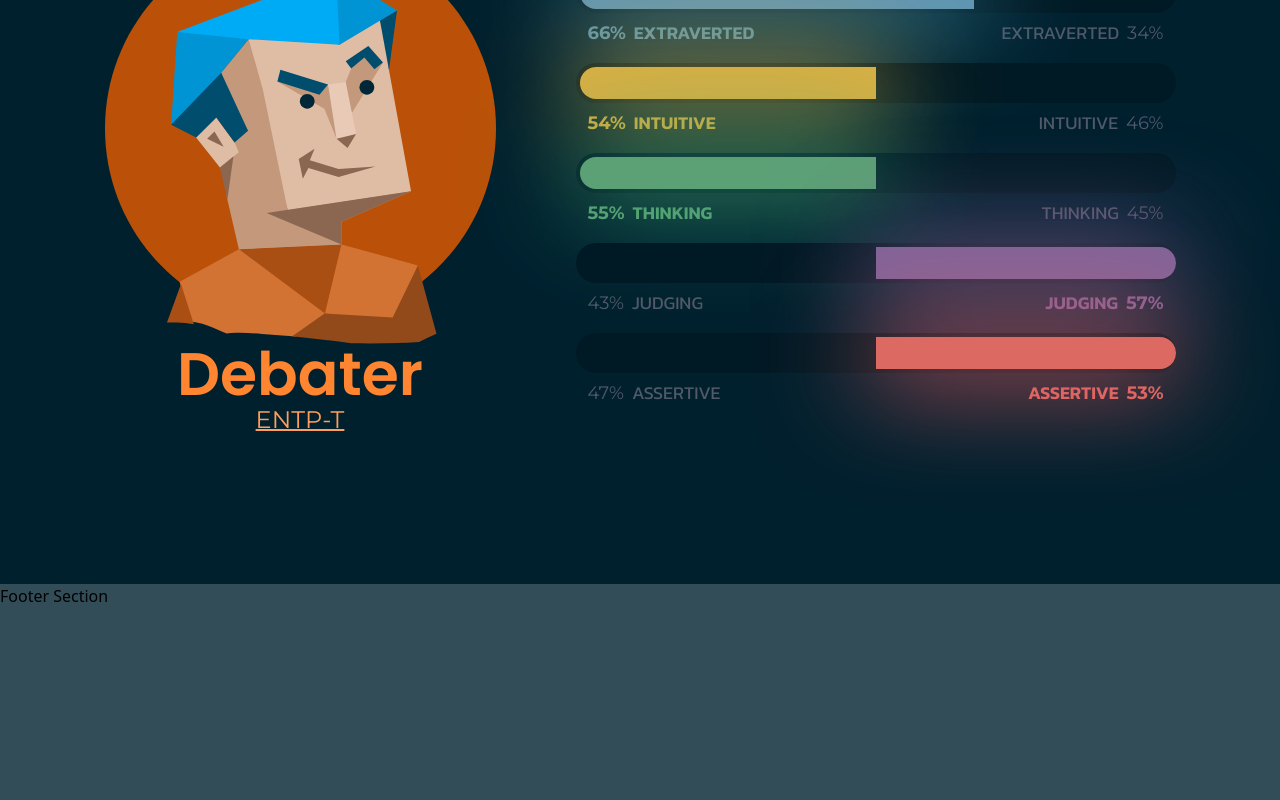
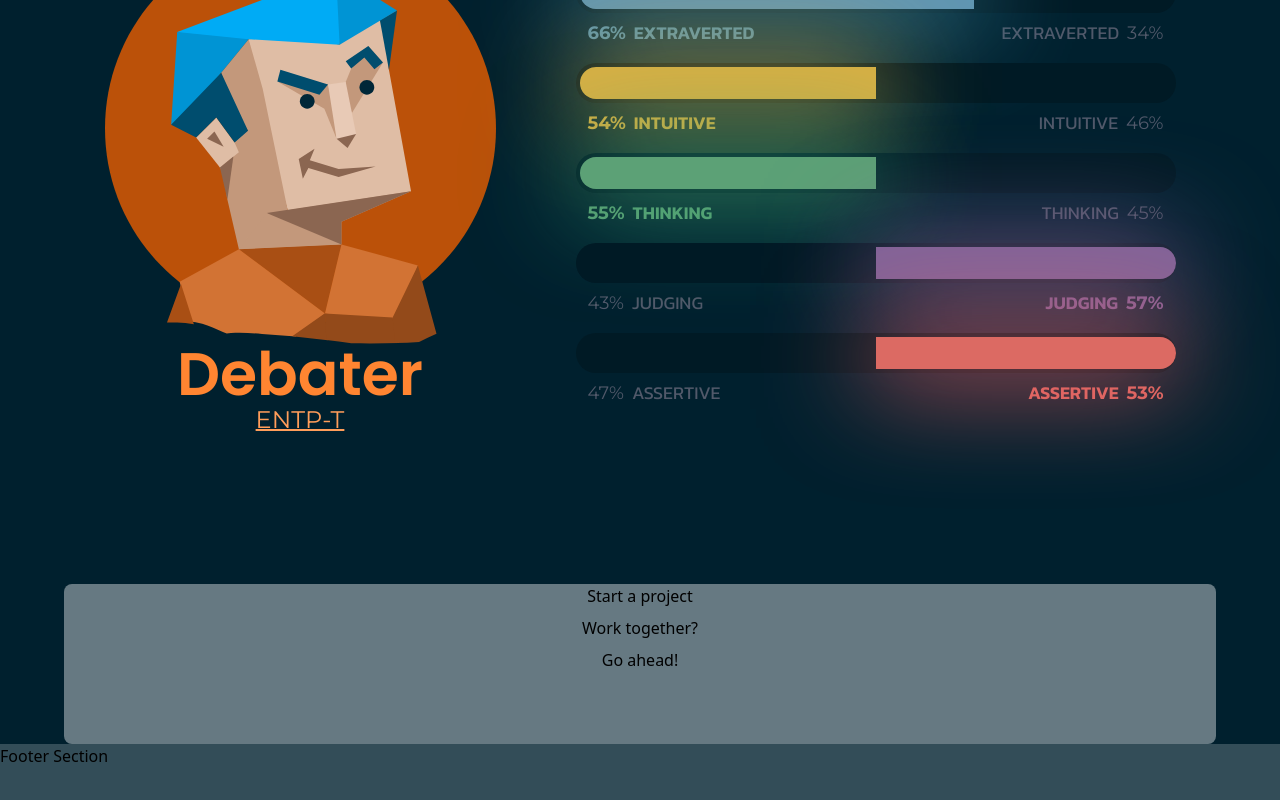
Before and after one commit to themuuln/final-portfolio, a Next.js app: page / in a window 1280 px wide. Shown: the part 1016-1816 px from the top of the page. Built offline with nearby package versions, Linux system fonts and the light colour scheme.

Commit message:
added: footer section main template context added

```diff
--- a/components/footer/FooterSection.tsx
+++ b/components/footer/FooterSection.tsx
@@ -1,7 +1,16 @@
 const FooterSection = () => {
   return (
     <>
-      <div className="h-[60vh] bg-brand_bg-400">Footer Section</div>
+      <section className="relative h-[20vh] ">
+        <div className="container relative flex h-full w-[90vw] flex-col items-center gap-2 rounded-lg bg-brand_bg-300">
+          <h2>Start a project</h2>
+          <p>Work together?</p>
+          <button>Go ahead!</button>
+        </div>
+      </section>
+      <footer className=" bg-brand_bg-400">
+        <div className="container h-[40vh]">Footer Section</div>
+      </footer>
     </>
   );
 };
```
